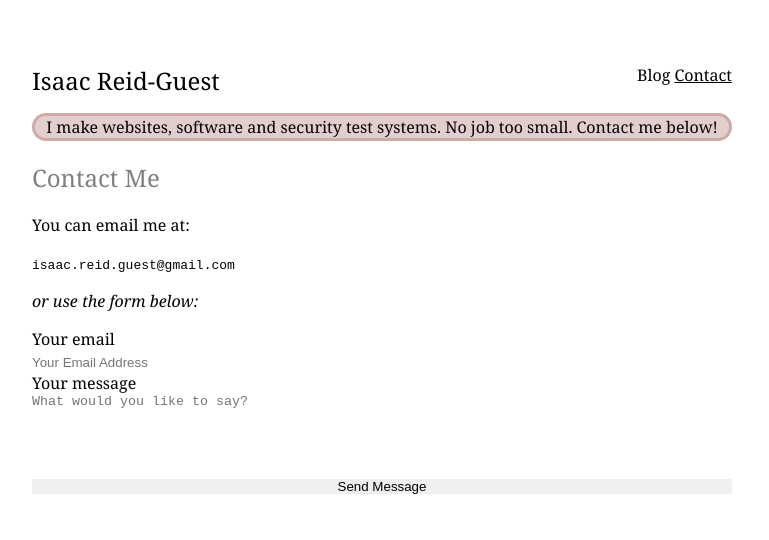
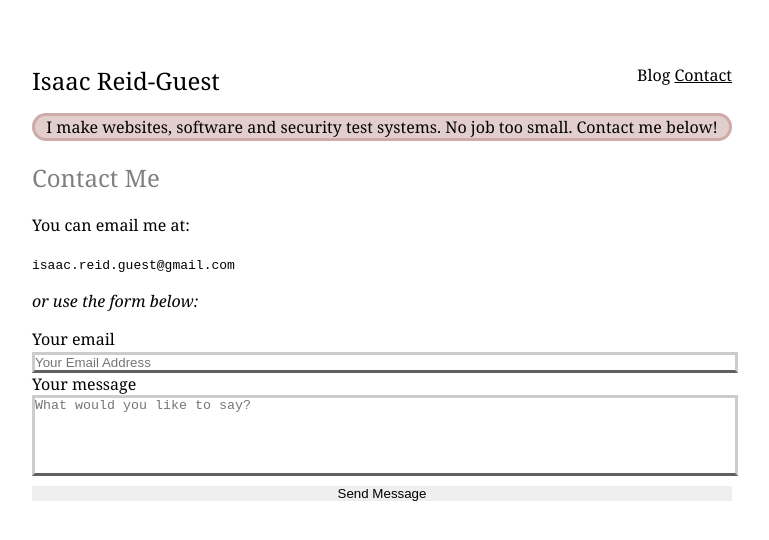
Before and after one commit to ir-g/ir-g.github.io, a Jekyll site: the page built from contact.md, in a window 1280 px wide. Shown: the top 540 px of the page, without its empty margins (258-1027 px from the left). Built offline with Jekyll 4.4.1, drawn with Linux system fonts in a browser that asks for light colours.

Commit message:
Update contact.md

```diff
--- a/contact.md
+++ b/contact.md
@@ -22,10 +22,10 @@ You can email me at:
 <form action="https://formspree.io/isaac.reid.guest@gmail.com" method="POST" class="form-stacked form-light">
     <input type="hidden" name="_next" value="https://ir-g.uk/m/email-thanks/">
     <label for="email">Your email</label>
-    <input type="text" name="email" style="width: 100%; resize: none; border: none; padding: 0;" placeholder="Your Email Address">
+    <input type="text" name="email" style="width: 100%;resize: none;border: none;padding: 0; border-left: rgba(0, 0, 0, 0.2)  solid; border-right: rgba(0, 0, 0, 0.2)  solid; border-top: rgba(0, 0, 0, 0.2)  solid; border-bottom: rgba(0, 0, 0, 0.62)  solid;" placeholder="Your Email Address">
     <br>
     <label for="content">Your message</label>
-    <textarea type="text" name="content" style="width: 100%; resize: none; border: none; padding: 0;" rows="5" placeholder="What would you like to say?"></textarea>
+    <textarea type="text" name="content" style="width: 100%;resize: none;border: none;padding: 0; border-left: rgba(0, 0, 0, 0.2)  solid; border-right: rgba(0, 0, 0, 0.2)  solid; border-top: rgba(0, 0, 0, 0.2)  solid; border-bottom: rgba(0, 0, 0, 0.62)  solid;" rows="5" placeholder="What would you like to say?"></textarea>
     <br>
     <input type="submit" style="width: 100%; resize: none; border: none; padding: 0;" value="Send Message">
   </form>
```
